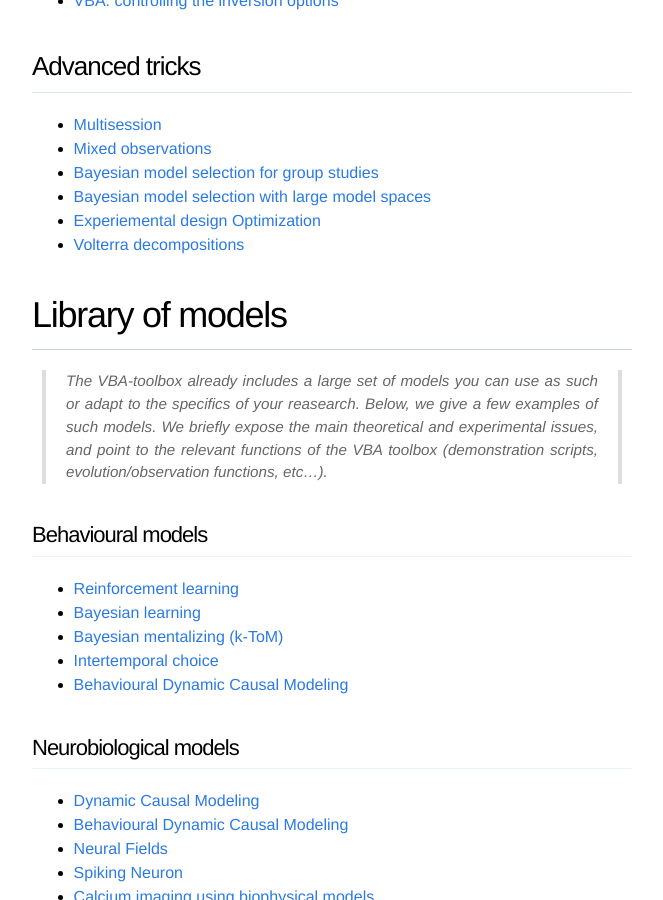
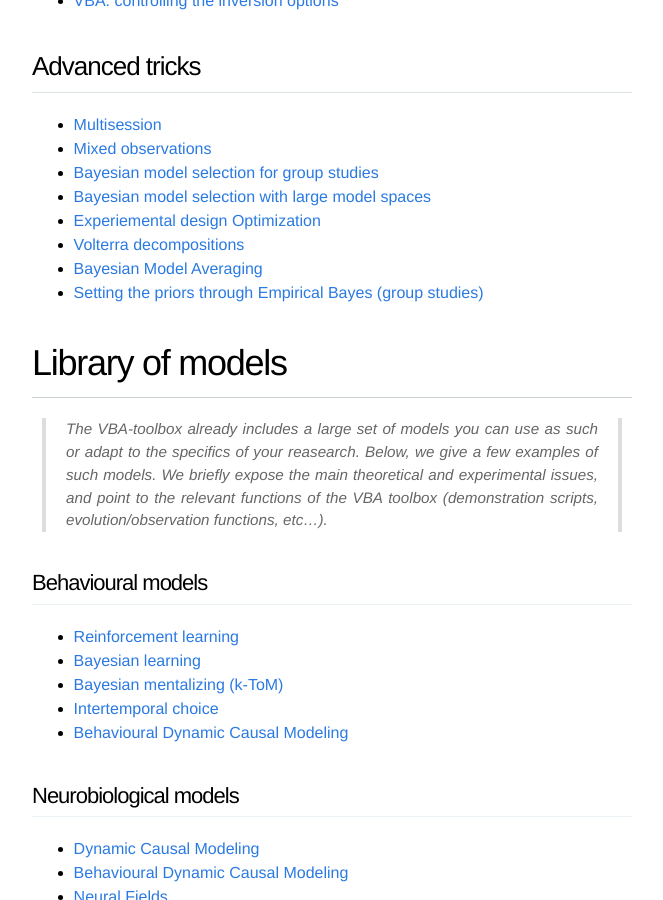
Before and after one commit to MBB-team/VBA-toolbox, a Jekyll site: the page built from _wiki/Home.md, in a window 1280 px wide and 900 px high, scrolled down 747 px. Shown: the whole window, without its empty margins (308-971 px from the left). Built offline with Jekyll 4.4.1, drawn with Linux system fonts in a browser that asks for light colours; nearby versions of some CDN libraries.

Commit message:
Update Home.md

```diff
--- a/_wiki/Home.md
+++ b/_wiki/Home.md
@@ -30,6 +30,8 @@ title: "home"
 - [Bayesian model selection with large model spaces](Comparing-large-spaces-of-models)
 - [Experiemental design Optimization](Optimizing-the-experimental-design)
 - [Volterra decompositions](Volterra-decomposition)
+- [Bayesian Model Averaging](BVA-BMA)
+- [Setting the priors through Empirical Bayes (group studies)](VBA-MFX)
 
 # Library of models
 
```
